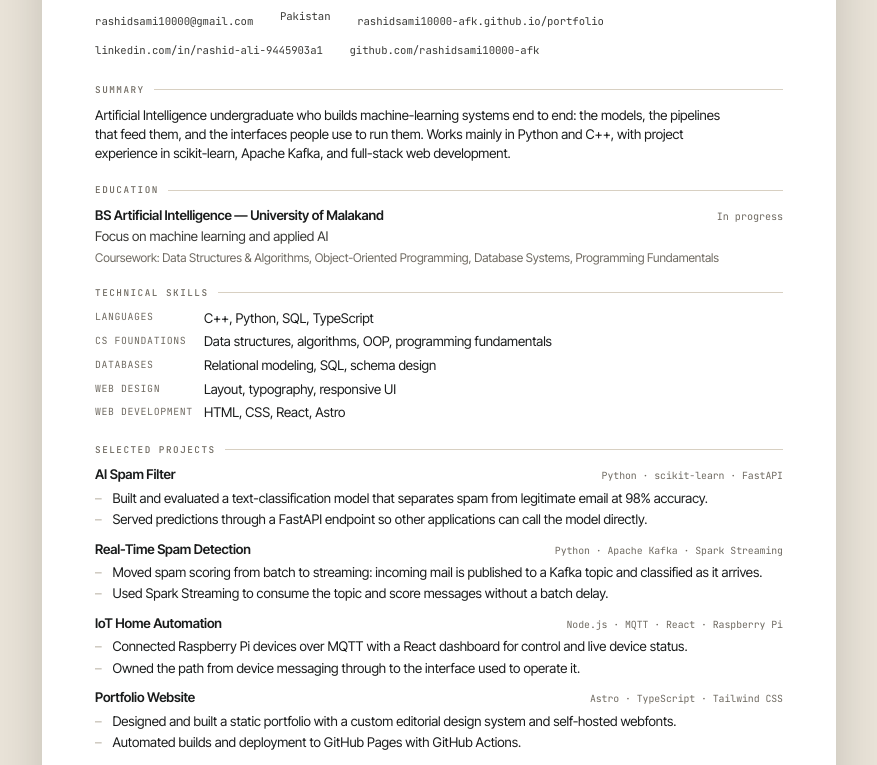
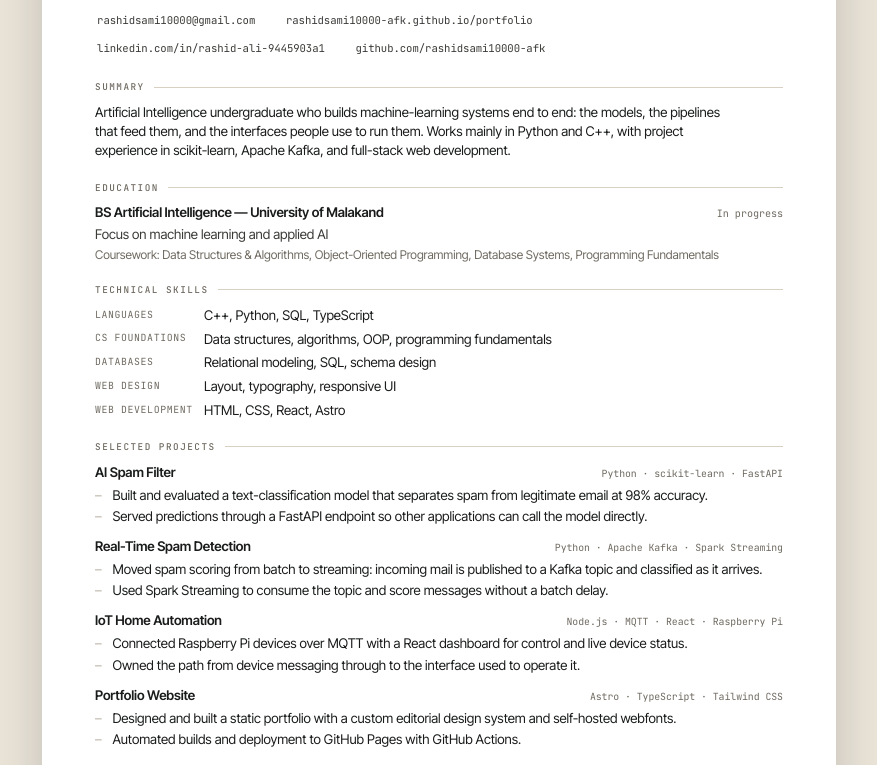
Before and after one commit to rashidsami10000-afk/portfolio, an Astro site: page /portfolio/resume/print in a window 1280 px wide. Shown: the part 167-932 px from the top of the page, without its empty margins (201-1078 px from the left). Built offline with nearby package versions, Linux system fonts and the light colour scheme; Astro itself is replaced by a stand-in of ours.

Commit message:
Remove location from resume and align contact links

```diff
--- a/src/data/resume.ts
+++ b/src/data/resume.ts
@@ -7,7 +7,8 @@ export const contact = {
   headline: 'Artificial Intelligence Undergraduate',
   specialty: 'Machine Learning · Data · Web Development',
   email: 'rashidsami10000@gmail.com',
-  location: 'Pakistan',
+  /** e.g. 'Lahore, Pakistan' — left empty, omitted from the resume */
+  location: '',
   /** e.g. '+92 300 1234567' */
   phone: '',
   github: 'rashidsami10000-afk',
--- a/src/pages/resume/print.astro
+++ b/src/pages/resume/print.astro
@@ -160,11 +160,19 @@ const profiles = [
       @media screen {
         .contact {
           gap: 6pt 20pt;
+          align-items: center;
+        }
+
+        .contact li {
+          display: flex;
+          align-items: center;
         }
 
         .contact a {
-          display: inline-block;
-          padding: 5px 0;
+          display: inline-flex;
+          align-items: center;
+          min-height: 24px;
+          padding: 0 2px;
         }
       }
 
```
Also changed, not shown: README.md, 1 other file.
